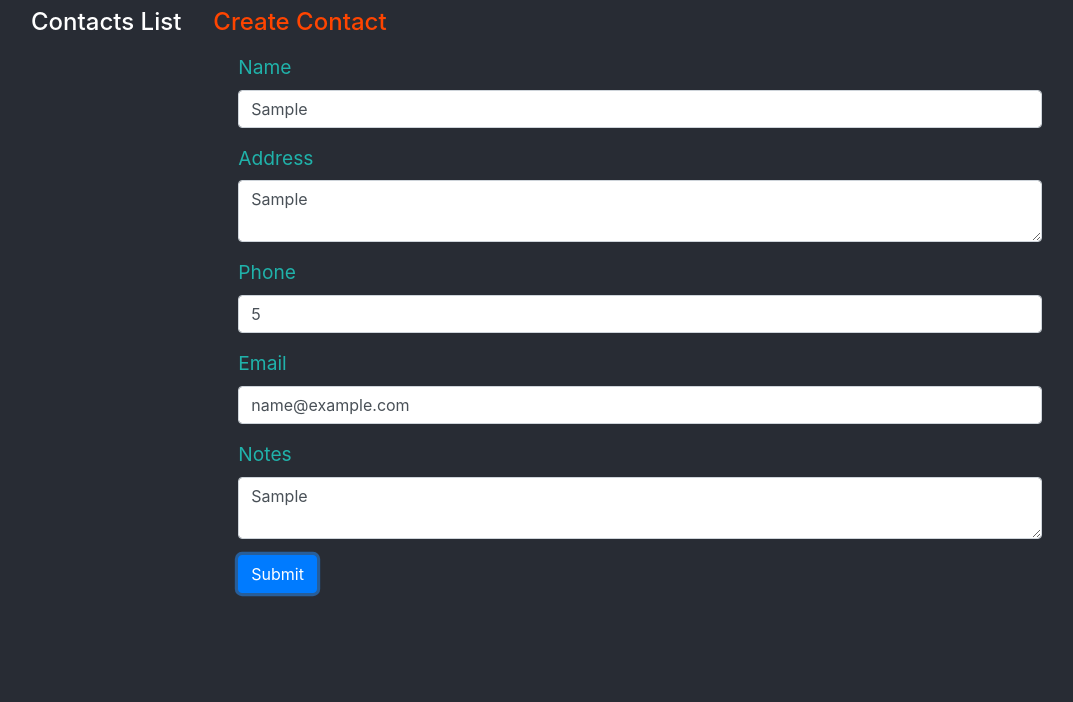
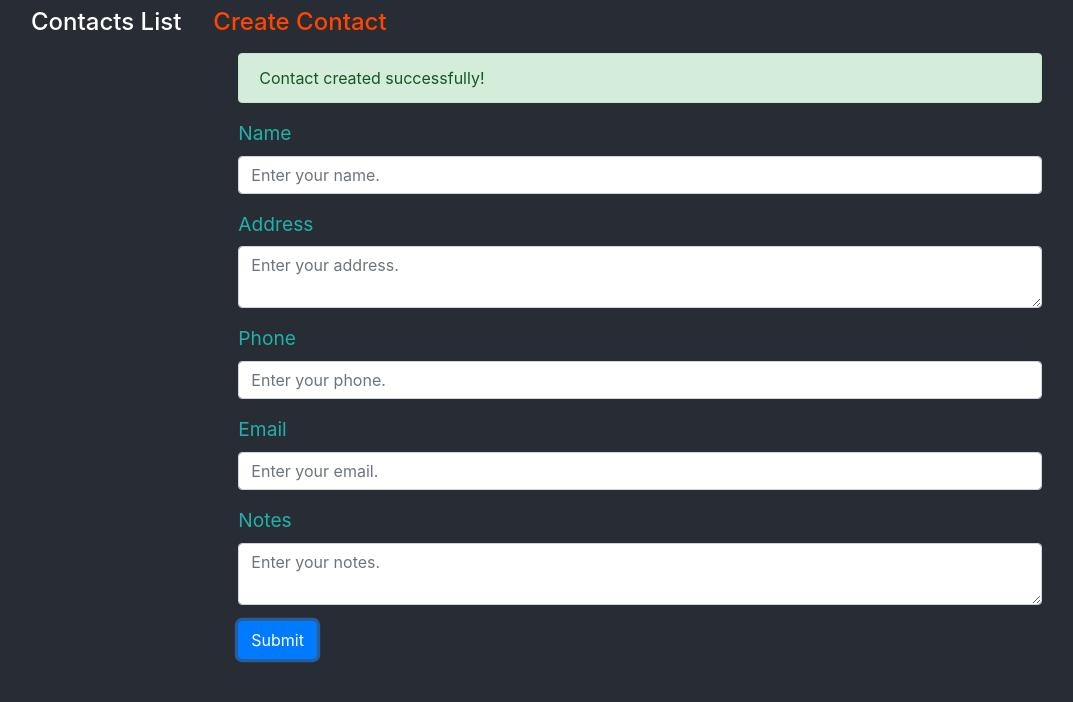
Before and after one commit to pankajspace/contacts-react, a React (Create React App) app: page /contacts/create in a window 1280 px wide. Both pictures are taken after typing "Sample", "Sample", "5", "name@example.com", "Sample" into the empty fields and a click on the button "Submit". Shown: the top 702 px of the page, without its empty margins (0-1073 px from the left). Built offline with nearby package versions, Linux system fonts and the light colour scheme.

Commit message:
Contact created success message displayed.

```diff
--- a/src/App.js
+++ b/src/App.js
@@ -10,9 +10,9 @@ class App extends Component {
   render() {
     return (
       <BrowserRouter>
-      <div className="App container">
-        <Contacts />
-      </div>
+        <div className="App container">
+          <Contacts />
+        </div>
       </BrowserRouter>
     );
   }
--- a/src/components/ContactsCreate.js
+++ b/src/components/ContactsCreate.js
@@ -6,10 +6,21 @@ import * as constants from '../constants/constants';
 
 const ContactCreate = (props) => {
 
+    const renderMessage = () => {
+        if (props.submitSuccess) {
+            return (
+                <div className="alert alert-success" role="alert">
+                    Contact created successfully!
+                </div>
+            )
+        }
+    }
+
     return (
         <div className={`row ${styles.contacts_form}`}>
             <div className="col-sm-8 offset-sm-2">
-                <form method="post" onSubmit={props.handleSubmit}>
+                {renderMessage()}
+                <form>
                     <div className="form-group">
                         <label htmlFor="name">{constants.name}</label>
                         <input type="text" value={props.formData.name}
@@ -40,7 +51,7 @@ const ContactCreate = (props) => {
                             onChange={props.handleChange}
                             className="form-control" name="notes" id="notes" placeholder="Enter your notes." />
                     </div>
-                    <button type="submit" className="btn btn-primary">{constants.submit}</button>
+                    <button type="submit" onClick={props.handleSubmit} className="btn btn-primary">{constants.submit}</button>
                 </form>
             </div>
         </div>
--- a/src/container/Contacts.js
+++ b/src/container/Contacts.js
@@ -19,33 +19,42 @@ class Contacts extends Component {
                 phone: "",
                 email: "",
                 notes: ""
-            }
+            },
+            submitSuccess: false
         }
     }
 
     handleChange = (event) => {
-        console.log("handleChange", event.target.value);
+        // console.log("handleChange", event.target.value);
+        const formData = { ...this.state.formData };
+        this.setState({
+            formData: {
+                ...formData,
+                [event.target.name]: event.target.value
+            },
+            submitSuccess: false
+        });
+    }
+
+    handleSubmit = (event) => {
+        // console.log("handleSubmit", event);
         const formData = { ...this.state.formData };
         const contactsList = [...this.state.contactsList];
         this.setState({
             formData: {
-                ...formData,
-                [event.target.name]: event.target.value
-            }
-        });
-    }
-
-    handleSubmit = (event) => {
-        console.log("handleSubmit", event);
-        const formData = { ...this.state.formData };
-        const contactsList = [...this.state.contactsList];
-        this.setState({
-            formData: formData,
+                name: "",
+                address: "",
+                phone: "",
+                email: "",
+                notes: ""
+            },
             contactsList: [
                 ...contactsList,
                 formData
-            ]
+            ],
+            submitSuccess: true
         });
+        document.documentElement.scrollTop = 0;
         event.preventDefault();
     }
 
@@ -65,6 +74,7 @@ class Contacts extends Component {
                             render={() =>
                                 <ContactCreate
                                     formData={this.state.formData}
+                                    submitSuccess={this.state.submitSuccess}
                                     handleChange={this.handleChange}
                                     handleSubmit={this.handleSubmit} />
                             }
```
